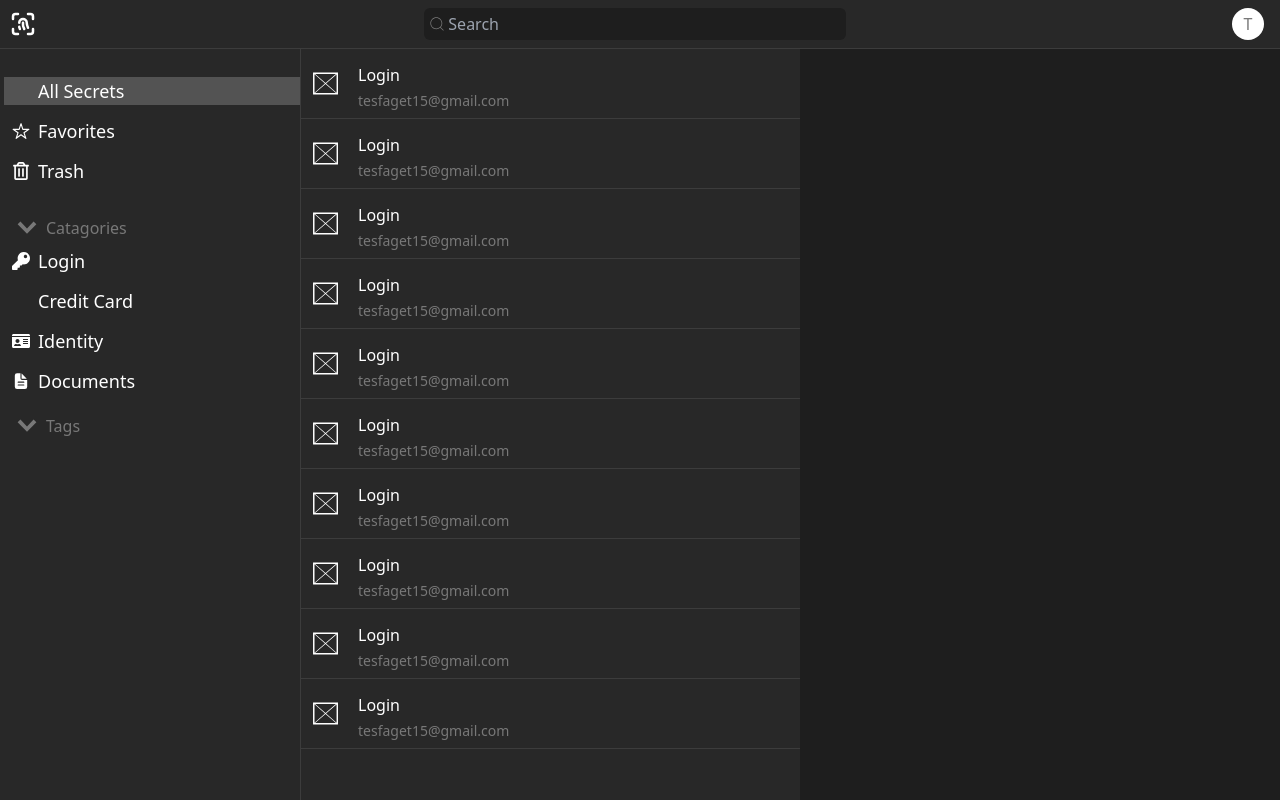
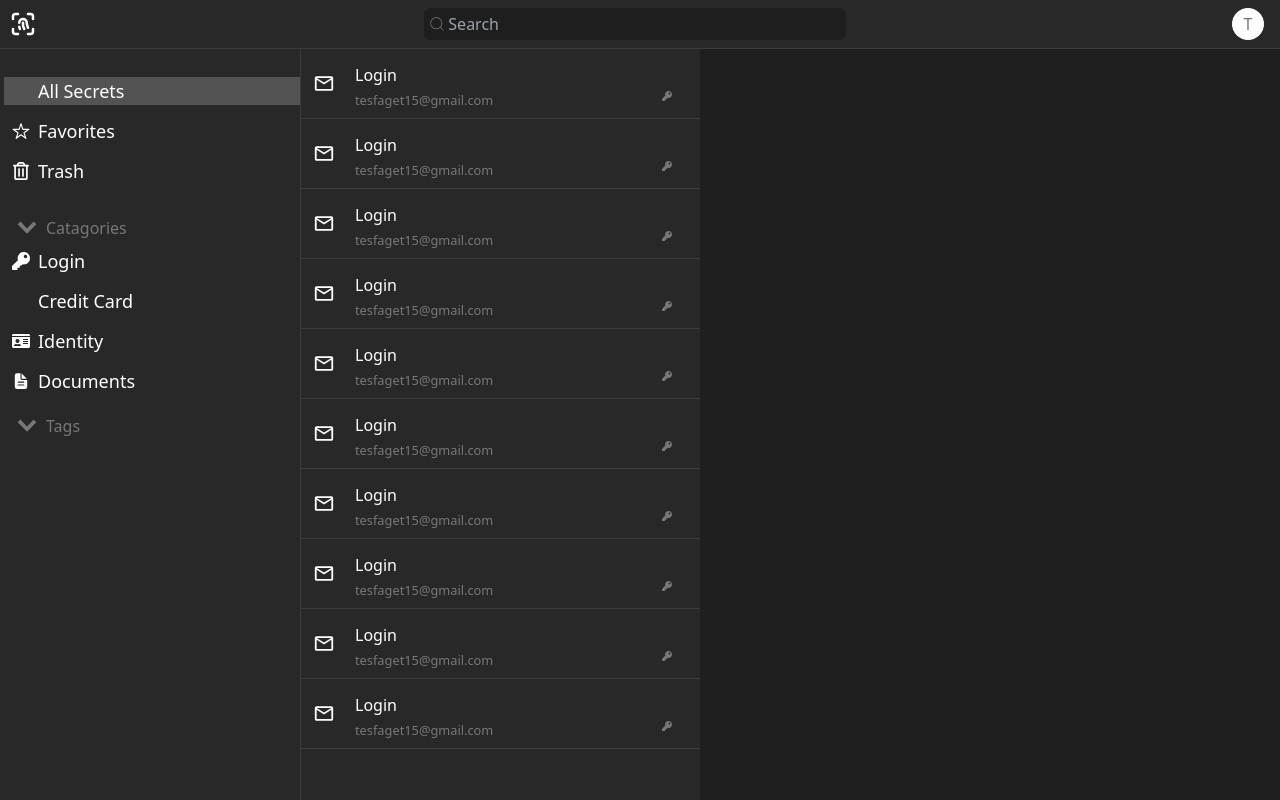
Before and after one commit to tesfatesfaye/FreePass, a React (Vite) app in the folder client/: page / in a window 1280 px wide. Built offline with nearby package versions, Linux system fonts and the light colour scheme; some icons are missing.

Commit message:
made secret item componenet more dynamic

```diff
--- a/client/src/components/icons/IconComponent.tsx
+++ b/client/src/components/icons/IconComponent.tsx
@@ -1,9 +1,9 @@
 import React, { FC } from "react";
+import { v4 as uuidv4 } from "uuid";
+import { IconNames } from "../../types/reactTypes/iconNamesTypes";
 import icons from "./IconLibrary";
 
-type IconNames = keyof typeof icons;
 interface IconComponentProps {
-  id: string;
   type: IconNames;
   size?: number;
   color?: string;
@@ -11,10 +11,11 @@ interface IconComponentProps {
   className?: string;
   style?: { [key: string]: string };
   attr?: { [key: string]: string | number | boolean };
+  subType?: IconNames;
 }
 
 const IconComponent: FC<IconComponentProps> = (props) => {
-  const Icon = icons[props.type] as React.ComponentType<
+  const Icon = icons[props.subType ?? props.type] as React.ComponentType<
     React.SVGProps<SVGSVGElement>
   >;
 
@@ -23,7 +24,7 @@ const IconComponent: FC<IconComponentProps> = (props) => {
     return null;
   }
 
-  return <Icon key={props.id} {...props} />;
+  return <Icon key={uuidv4()} {...props} />;
 };
 
 export default IconComponent;
--- a/client/src/components/icons/IconLibrary.ts
+++ b/client/src/components/icons/IconLibrary.ts
@@ -12,7 +12,8 @@ import {
   IoDocumentText as Document,
   IoStarOutline as Favorite,
 } from "react-icons/io5";
-const icons={
+import { MdOutlineEmail as Email } from "react-icons/md";
+const icons = {
   AllSecrets,
   ChevronDown,
   Document,
@@ -20,7 +21,8 @@ const icons={
   Id,
   Key,
   Payment,
-    Trash
-}
+  Trash,
+  Email,
+};
 
 export default icons;
--- a/client/src/components/secrets/SecretItem.tsx
+++ b/client/src/components/secrets/SecretItem.tsx
@@ -1,11 +1,12 @@
 import { FC, useContext } from "react";
 import { FaRegTrashAlt as TrashIcon } from "react-icons/fa";
-import { TfiLayoutPlaceholder } from "react-icons/tfi";
 import { DashboardContext } from "../../context/DashboardContext";
+import type { IconNames } from "../../types/reactTypes/iconNamesTypes";
 import IconComponent from "../icons/IconComponent";
-
 interface SecretItemProps {
-    id: string;
+  id: string;
+  type: IconNames;
+  subType?: IconNames;
 }
 
 const SecretItem: FC<SecretItemProps> = (props) => {
@@ -32,14 +33,29 @@ const SecretItem: FC<SecretItemProps> = (props) => {
           : null
       }
     >
-      <TfiLayoutPlaceholder className="ml-1" size={25} color={"white"} />
-      <div className="flex flex-col gap-1 h-full mt-3">
-        <p className="text-white">Login</p>
-        <p className="text-custom-gray text-sm">tesfaget15@gmail.com</p>
+
+      <IconComponent
+        type={props.type}
+        subType={props.subType}
+        className="ml-1"
+        size={25}
+        color={"white"}
+      />
+      <div className="flex flex-col gap-1 h-full mt-3 w-full">
+        <span className="text-white">Login</span>
+        <span className="text-custom-gray text-m flex w-full ">
+          <small>tesfaget15@gmail.com</small>
+          { props.subType &&
+          <IconComponent
+            type={props.type}
+            className="ml-auto mr-5  text-custom-gray"
+            size={10}
+          />}
+        </span>
       </div>
       {hoveredSecretItemId === props.id && (
         <button className="ml-auto mr-2 text-white hover:text-red-600">
-          <TrashIcon className="" size={15} />
+         <TrashIcon className="" size={15} />
         </button>
       )}
     </div>
--- a/client/src/components/secrets/Secrets.tsx
+++ b/client/src/components/secrets/Secrets.tsx
@@ -3,11 +3,13 @@ import { DashboardContext } from "../../context/DashboardContext";
 import SecretItem from "./SecretItem";
 const SecretParent: FC = () => {
   const { secretParentHeight } = useContext(DashboardContext);
-  const secrets = Array.from({ length: 10 }, (j, i) => <SecretItem key={String(i)} id={String(i)}/>);
+  const secrets = Array.from({ length: 10 }, (j, i) => (
+    <SecretItem key={String(i)} id={String(i)} subType="Email"type="Key" />
+  ));
   return (
     <div
       style={{ maxHeight: secretParentHeight }}
-      className={`flex flex-col w-[500px] px] bg-p-dark text-white  border-l border-l-t-dark  overflow-y-auto  `}
+      className={`flex flex-col w-[400px] px] bg-p-dark text-white  border-l border-l-t-dark  overflow-y-auto  `}
     >
       {secrets}
     </div>
--- a/client/src/components/sidebar/SideBarItem.tsx
+++ b/client/src/components/sidebar/SideBarItem.tsx
@@ -2,7 +2,7 @@ import { FC, useContext } from "react";
 import { DashboardContext } from "../../context/DashboardContext";
 import type { SideBarItemType } from "../../types/reactTypes/sideBarType";
 import IconComponent from "../icons/IconComponent";
-import {v4 as uuidv4} from "uuid";
+
 
 const SideBarItem: FC<SideBarItemType> = (props) => {
   const { sideBarItemIsSelected, toggleSideBarItemSelection } =
@@ -24,7 +24,7 @@ const SideBarItem: FC<SideBarItemType> = (props) => {
           : " hover:bg-white hover:bg-opacity-10"
       } `}
     >
-      <IconComponent id={uuidv4()} type={props.icon} />
+      <IconComponent type={props.icon} />
       {props.name}
     </button>
   );
--- a/client/src/types/reactTypes/sideBarType.ts
+++ b/client/src/types/reactTypes/sideBarType.ts
@@ -4,6 +4,7 @@ interface SideBarItemType {
   name: string;
   icon: IconNames;
   isOpen?: boolean;
+  subType?: IconNames;
 
 }
 
```
Lines whose indentation alone changed are shown as unchanged.
